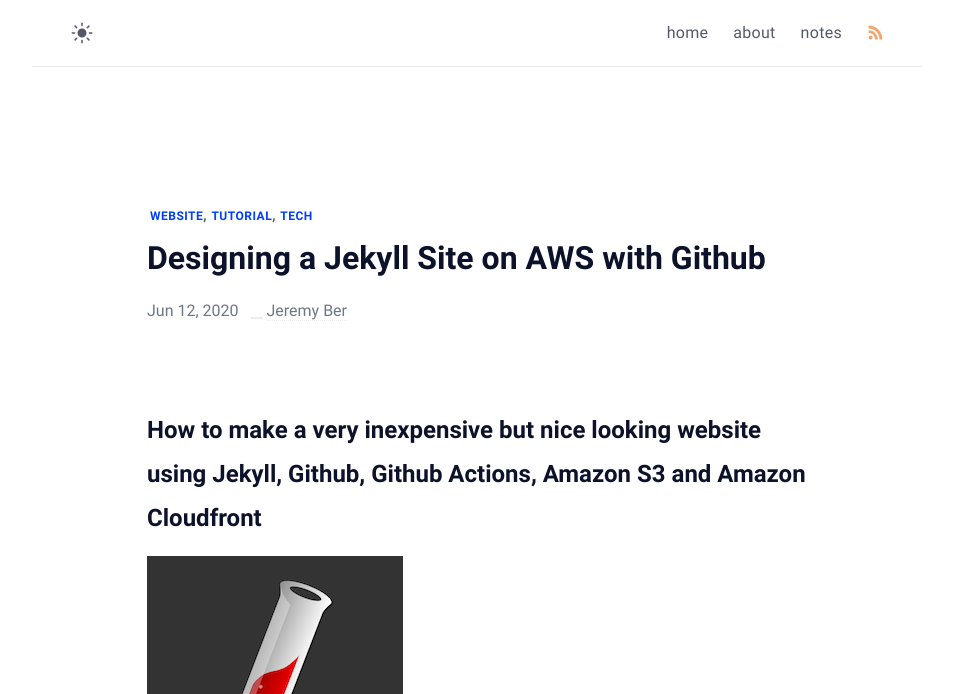
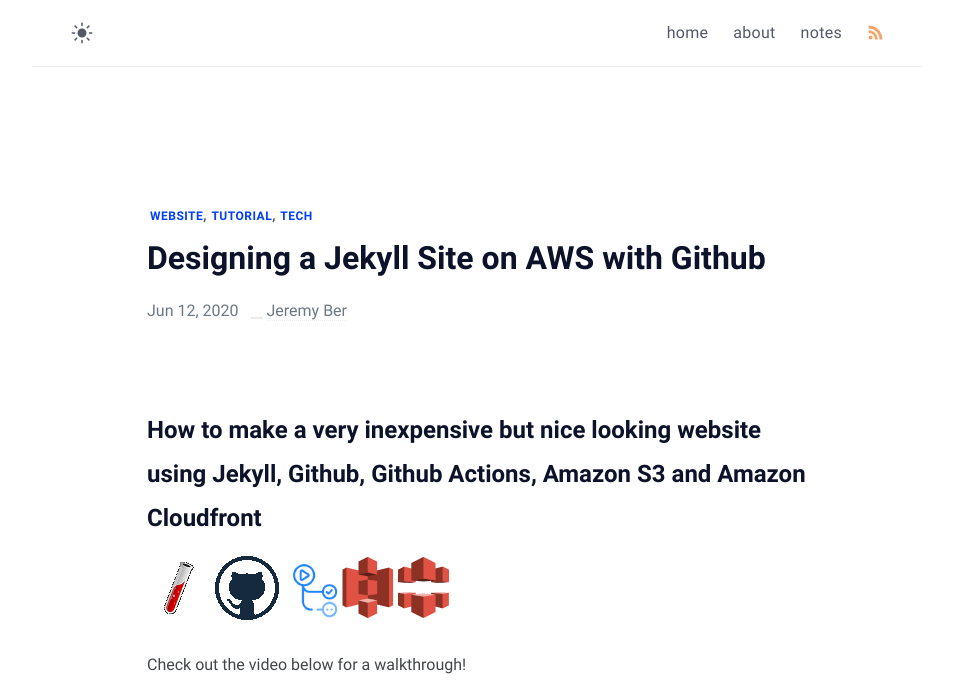
Before and after one commit to jeremyber/jeremyber.com, a Jekyll site: the page built from _posts/2020-06-12-designing-a-website-for-a-dollar/2020-06-06-designing-a-jekyll-website-on-aws.md, in a window 1280 px wide. Shown: the top 694 px of the page, without its empty margins (163-1116 px from the left). Built offline with Jekyll 4.4.1, drawn with Linux system fonts in a browser that asks for light colours; some of the changed text lies outside the part shown; grey boxes are pictures that could not be loaded.

Commit message:
added video and images

```diff
--- a/_posts/2020-06-12-designing-a-website-for-a-dollar/2020-06-06-designing-a-jekyll-website-on-aws.md
+++ b/_posts/2020-06-12-designing-a-website-for-a-dollar/2020-06-06-designing-a-jekyll-website-on-aws.md
@@ -7,8 +7,15 @@ description: Learn how to create a website for very cheap!
 # How to make a very inexpensive but nice looking website using Jekyll, Github, Github Actions, Amazon S3 and Amazon Cloudfront
 
 ![Jekyll Icon](../../assets/img/jekyll.png)
+![Github Icon](../../assets/img/github.png)
+![Actions Icon](../../assets/img/actions.png)
+![S3 Icon](../../assets/img/s3.png)
+![Cloudfront Icon](../../assets/img/cloudfront.png)
 
-Tutorial Coming Soon!
+Check out the video below for a walkthrough!
 
 
+
+<iframe width="600" height="450" src="https://www.youtube.com/embed/psswu3cccI4" frameborder="0" allowfullscreen></iframe>
+
 - Jeremy
--- a/assets/css/style.scss
+++ b/assets/css/style.scss
@@ -1,4 +1,5 @@
 ---
 ---
 
+
 @import "main";
```
Also changed, not shown: assets/img/actions.jpg (added), assets/img/actions.png (added), assets/img/cloudfront.png (added), assets/img/github.png (added), assets/img/jekyll.png, assets/img/s3.png (added), 11 other files.
